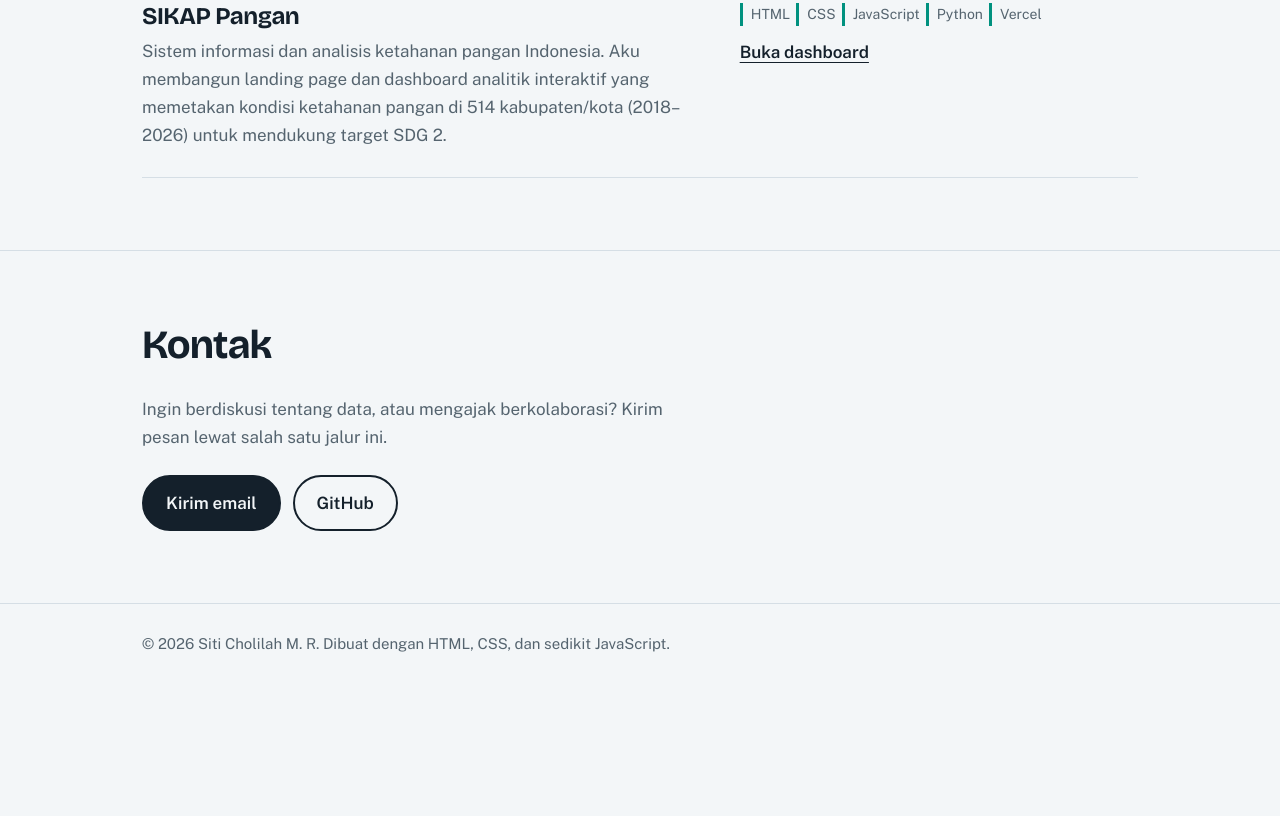
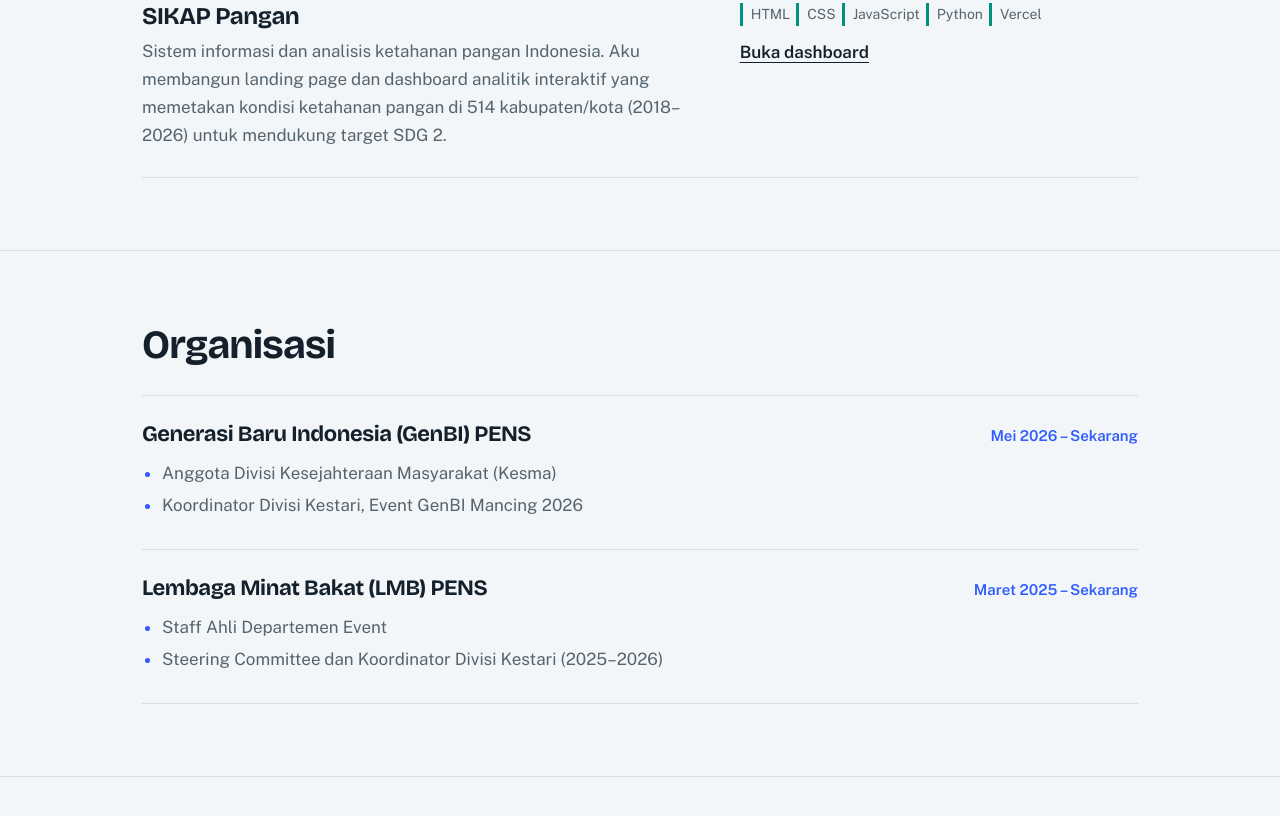
Before and after one commit to shitiych09-del/portfolio, a plain HTML site: page index.html in a window 1280 px wide. Shown: the part 1964-2780 px from the top of the page. Before the commit the page ends 2661 px from the top, so only its background shows below. Drawn offline with nearby package versions, Linux system fonts and the light colour scheme.

Commit message:
update skils
Added a new section for organizations with relevant details.

```diff
--- a/index.html
+++ b/index.html
@@ -83,6 +83,14 @@ section h2{font-size:clamp(28px,4vw,40px);margin-bottom:28px}
 .proj:nth-child(4) .tags span{border-color:var(--c)}
 .proj a.link{font-weight:600;text-decoration:underline;text-underline-offset:4px}
 
+.exp{padding:26px 0;border-top:1px solid var(--line)}
+.exp:last-child{border-bottom:1px solid var(--line)}
+.exp-head{display:flex;flex-wrap:wrap;justify-content:space-between;align-items:baseline;gap:6px 24px;margin-bottom:10px}
+.exp h3{font-size:22px}
+.exp .date{font-weight:600;font-size:15px;color:var(--a)}
+.exp ul{margin:0;padding-left:20px;color:var(--muted);max-width:68ch}
+.exp li{margin:4px 0}
+.exp li::marker{color:var(--a)}
 .contact p{max-width:52ch;color:var(--muted);margin:0 0 24px}
 footer{padding:28px 0 40px;color:var(--muted);font-size:15px;border-top:1px solid var(--line)}
 
@@ -111,6 +119,7 @@ footer{padding:28px 0 40px;color:var(--muted);font-size:15px;border-top:1px soli
       <a href="#tentang" data-i="n1">Tentang</a>
       <a href="#skill" data-i="n2">Skill</a>
       <a href="#proyek" data-i="n3">Proyek</a>
+      <a href="#organisasi" data-i="n5">Organisasi</a>
       <a href="#kontak" data-i="n4">Kontak</a>
     </nav>
     <div class="tools">
@@ -200,6 +209,20 @@ footer{padding:28px 0 40px;color:var(--muted);font-size:15px;border-top:1px soli
           <div class="tags"><span>HTML</span><span>CSS</span><span>JavaScript</span><span>Python</span><span>Vercel</span></div>
           <a class="link" href="https://panganmap.vercel.app" target="_blank" rel="noopener" data-i="od">Buka dashboard</a>
         </div>
+      </article>
+    </div>
+  </section>
+
+  <section id="organisasi">
+    <div class="wrap">
+      <h2 data-i="t5">Organisasi</h2>
+      <article class="exp">
+        <div class="exp-head"><h3>Generasi Baru Indonesia (GenBI) PENS</h3><span class="date" data-i="d1">Mei 2026 – Sekarang</span></div>
+        <ul><li data-i="g1">Anggota Divisi Kesejahteraan Masyarakat (Kesma)</li><li data-i="g2">Koordinator Divisi Kestari, Event GenBI Mancing 2026</li></ul>
+      </article>
+      <article class="exp">
+        <div class="exp-head"><h3>Lembaga Minat Bakat (LMB) PENS</h3><span class="date" data-i="d2">Maret 2025 – Sekarang</span></div>
+        <ul><li data-i="l1">Staff Ahli Departemen Event</li><li data-i="l2">Steering Committee dan Koordinator Divisi Kestari (2025–2026)</li></ul>
       </article>
     </div>
   </section>
@@ -301,6 +324,7 @@ p3:"Outside class, I’m active in the Generasi Baru Indonesia (GenBI) community
 s1:"Programming languages",s2:"Machine learning and AI",s3:"Data and tools",gg:"Git and GitHub",hc:"HTML and CSS",
 ap:"An IoT-based air quality monitoring and prediction system. I designed the user interface and built an interactive web dashboard with a public feature that visualizes IoT sensor data and machine learning analytics in real time.",
 sp:"An information and analysis system for food security in Indonesia. I built the landing page and an interactive analytics dashboard that maps food security conditions across 514 regencies and cities (2018\u20132026) to support the SDG 2 target.",
+n5:"Organizations",t5:"Organizations",d1:"May 2026 – Present",d2:"March 2025 – Present",g1:"Member, Community Welfare Division (Kesma)",g2:"Coordinator, Kestari Division, GenBI Mancing 2026 event",l1:"Expert Staff, Events Department",l2:"Steering Committee and Kestari Division Coordinator (2025–2026)",
 od:"Open dashboard",cp:"Want to talk about data, or collaborate? Reach out through any of these.",em:"Send email",
 ft:"\u00a9 2026 Siti Cholilah M. R. Built with HTML, CSS, and a little JavaScript."};
 var root=document.documentElement,els=[].slice.call(document.querySelectorAll('[data-i]'));
```
